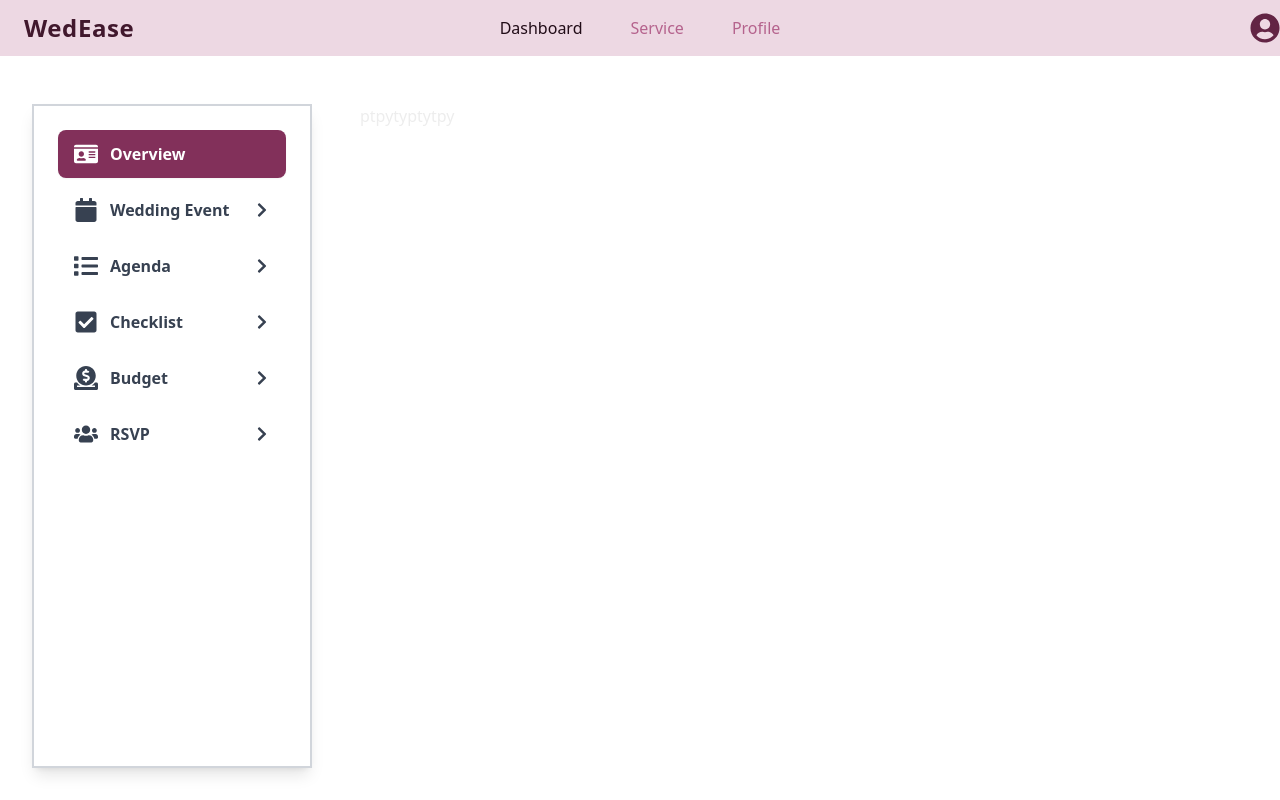
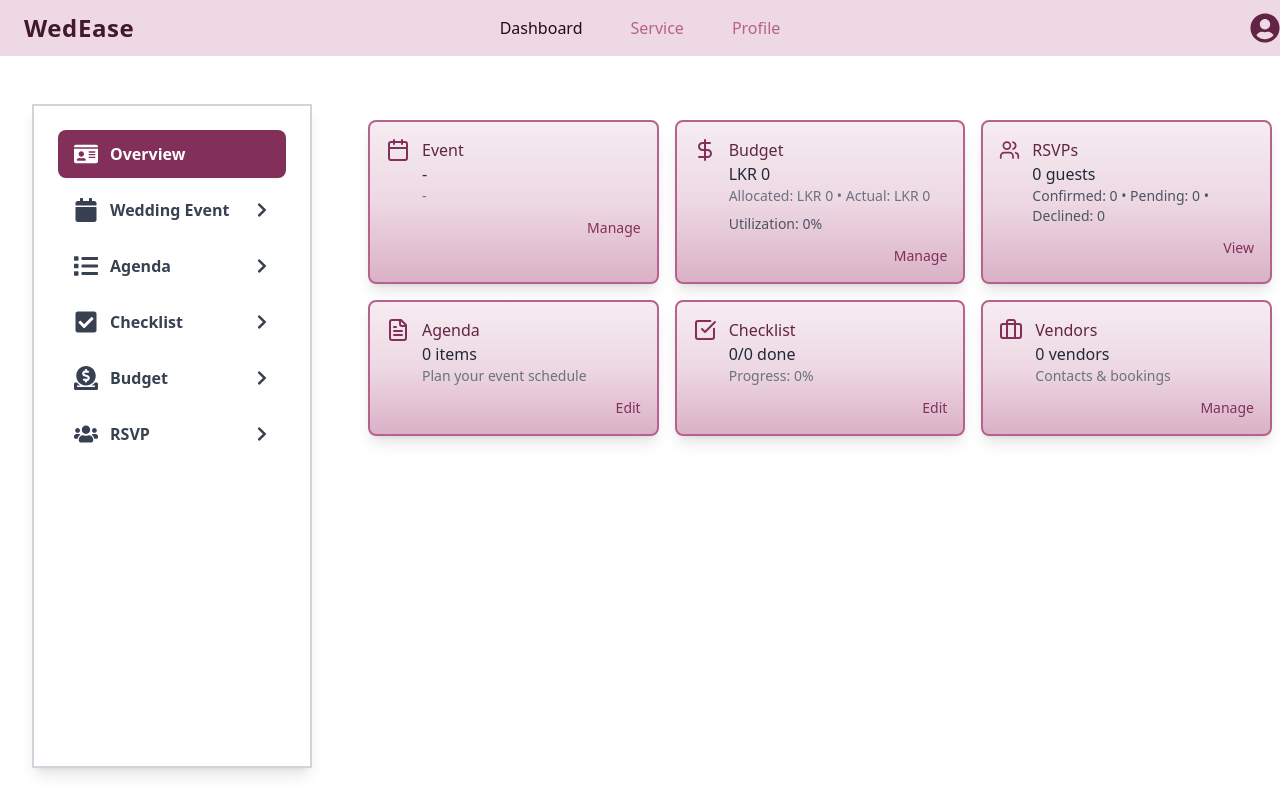
Before and after one commit to mandara-samanalee/WedEase_frontend, a Next.js app: page /customer/dashboard/overview in a window 1280 px wide. Built offline with nearby package versions, Linux system fonts and the light colour scheme.

Commit message:
complete overview

```diff
--- a/src/app/customer/dashboard/overview/page.tsx
+++ b/src/app/customer/dashboard/overview/page.tsx
@@ -1,9 +1,198 @@
+"use client";
+import React, { useEffect, useState } from "react";
+import Link from "next/link";
 import CustomerMainLayout from "@/components/CustomerLayout/CustomerMainLayout";
+import DefaultButton from "@/components/DefaultButton";
+import { FileText, Calendar, DollarSign, CheckSquare, Users, Briefcase } from "lucide-react";
 
-export default function CustomerDashboardPage() {
-    return (
-        <CustomerMainLayout>
-            <h1>ptpytyptytpy</h1>
-                </CustomerMainLayout>
-    );
+type Vendor = { id?: number; name?: string };
+type ChecklistItem = { id?: number; title?: string; done?: boolean };
+type AgendaItem = { id?: number; activity?: string };
+
+export default function DashboardOverviewPage() {
+  const [eventTitle, setEventTitle] = useState<string>("-");
+  const [eventDate, setEventDate] = useState<string>("-");
+  const [guestCount, setGuestCount] = useState<number>(0);
+  const [rsvpCounts, setRsvpCounts] = useState<Record<string, number>>({});
+  const [budgetTotal, setBudgetTotal] = useState<number>(0);
+  const [budgetAllocated, setBudgetAllocated] = useState<number>(0);
+  const [budgetActual, setBudgetActual] = useState<number>(0);
+  const [agendaCount, setAgendaCount] = useState<number>(0);
+  const [checklistDone, setChecklistDone] = useState<number>(0);
+  const [checklistTotal, setChecklistTotal] = useState<number>(0);
+  const [vendorsCount, setVendorsCount] = useState<number>(0);
+
+  useEffect(() => {
+    try {
+      // Event meta (try a few common keys)
+      const eventRaw = localStorage.getItem("wedeaseEvent") || localStorage.getItem("event") || localStorage.getItem("weddingEvent");
+      if (eventRaw) {
+        try {
+          const ev = JSON.parse(eventRaw);
+          setEventTitle(ev?.title || ev?.name || "-");
+          setEventDate(ev?.date || ev?.day || "-");
+        } catch {
+          // if it's a simple string
+          setEventTitle(eventRaw);
+        }
+      }
+    } catch {}
+
+    try {
+      // Guests / RSVPs
+      const raw = localStorage.getItem("wedeaseGuests");
+      const arr = raw ? JSON.parse(raw) : [];
+      if (Array.isArray(arr)) {
+        setGuestCount(arr.length);
+        const byStatus: Record<string, number> = {};
+        arr.forEach((g: any) => {
+          const s = (g?.status || "unknown").toString();
+          byStatus[s] = (byStatus[s] || 0) + 1;
+        });
+        setRsvpCounts(byStatus);
+      }
+    } catch {}
+
+    try {
+      // Budget
+      const total = Number(localStorage.getItem("weddingBudget") || 0) || 0;
+      setBudgetTotal(total);
+      const catsRaw = localStorage.getItem("weddingCategoriesV2");
+      const cats = catsRaw ? JSON.parse(catsRaw) : [];
+      if (Array.isArray(cats)) {
+        const allocated = cats.reduce((s: number, c: any) => s + (Number(c?.allocated) || 0), 0);
+        const actual = cats.reduce((s: number, c: any) => s + (Number(c?.actual) || 0), 0);
+        setBudgetAllocated(allocated);
+        setBudgetActual(actual);
+      }
+    } catch {}
+
+    try {
+      // Agenda (try common keys)
+      const aRaw = localStorage.getItem("weddingAgenda") || localStorage.getItem("wedeaseAgenda") || localStorage.getItem("agendaItems");
+      const agenda = aRaw ? JSON.parse(aRaw) : [];
+      setAgendaCount(Array.isArray(agenda) ? agenda.length : 0);
+    } catch {}
+
+    try {
+      // Checklist
+      const cRaw = localStorage.getItem("weddingChecklist") || localStorage.getItem("wedeaseChecklist") || localStorage.getItem("checklist");
+      const checklist = cRaw ? JSON.parse(cRaw) : [];
+      if (Array.isArray(checklist)) {
+        setChecklistTotal(checklist.length);
+        setChecklistDone(checklist.filter((it: ChecklistItem) => it?.done).length);
+      }
+    } catch {}
+
+    try {
+      // Vendors
+      const vRaw = localStorage.getItem("wedeaseVendors") || localStorage.getItem("vendors") || localStorage.getItem("weddingVendors");
+      const vendors = vRaw ? JSON.parse(vRaw) : [];
+      setVendorsCount(Array.isArray(vendors) ? vendors.length : 0);
+    } catch {}
+  }, []);
+
+  const checklistPct = checklistTotal ? Math.round((checklistDone / checklistTotal) * 100) : 0;
+  const budgetUtilPct = budgetTotal ? Math.round((budgetActual / budgetTotal) * 100) : 0;
+
+  return (
+    <CustomerMainLayout>
+      <div className="max-w-5xl pb-24 space-y-8 px-2 py-4">
+
+        <div className="grid grid-cols-1 sm:grid-cols-2 lg:grid-cols-3 gap-4">
+          <div className="rounded-lg border-2 border-purple-400 p-4 bg-gradient-to-b from-purple-50 via-purple-100 to-purple-200 shadow-lg">
+            <div className="flex items-start gap-3">
+              <Calendar className="text-purple-600" />
+              <div>
+                <div className="text-md text-purple-700">Event</div>
+                <div className="font-medium text-gray-800">{eventTitle || "-"}</div>
+                <div className="text-sm text-gray-500">{eventDate || "-"}</div>
+              </div>
+            </div>
+            <div className="mt-3 flex justify-end">
+              <Link href="/customer/dashboard/event/view" className="text-sm text-purple-600">Manage</Link>
+            </div>
+          </div>
+
+
+          <div className="rounded-lg border-2 border-purple-400 p-4 bg-gradient-to-b from-purple-50 via-purple-100 to-purple-200 shadow-lg">
+            <div className="flex items-start gap-3">
+              <DollarSign className="text-purple-600" />
+              <div>
+                <div className="text-md text-purple-700">Budget</div>
+                <div className="font-medium text-gray-800">LKR {budgetTotal.toLocaleString()}</div>
+                <div className="text-sm text-gray-500">Allocated: LKR {budgetAllocated.toLocaleString()} • Actual: LKR {budgetActual.toLocaleString()}</div>
+                <div className="mt-2 text-sm text-gray-600">Utilization: {budgetUtilPct}%</div>
+              </div>
+            </div>
+            <div className="mt-3 flex justify-end">
+              <Link href="/customer/dashboard/budget/allocation" className="text-sm text-purple-600">Manage</Link>
+            </div>
+          </div>
+
+
+          <div className="rounded-lg border-2 border-purple-400 p-4 bg-gradient-to-b from-purple-50 via-purple-100 to-purple-200 shadow-lg">
+            <div className="flex items-start gap-3">
+              <Users className="text-purple-600" />
+              <div>
+                <div className="text-md text-purple-700">RSVPs</div>
+                <div className="font-medium text-gray-800">{guestCount} guests</div>
+                <div className="text-sm text-gray-600">
+                  Confirmed: {rsvpCounts["confirmed"] || 0} • Pending: {rsvpCounts["pending"] || 0} • Declined: {rsvpCounts["declined"] || 0}
+                </div>
+              </div>
+            </div>
+            <div className="mt-3 flex justify-end">
+              <Link href="/customer/dashboard/rsvp/responses" className="text-sm text-purple-600">View</Link>
+            </div>
+          </div>
+
+
+          <div className="rounded-lg border-2 border-purple-400 p-4 bg-gradient-to-b from-purple-50 via-purple-100 to-purple-200 shadow-lg">
+            <div className="flex items-start gap-3">
+              <FileText className="text-purple-600" />
+              <div>
+                <div className="text-md text-purple-700">Agenda</div>
+                <div className="font-medium text-gray-800">{agendaCount} items</div>
+                <div className="text-sm text-gray-500">Plan your event schedule</div>
+              </div>
+            </div>
+            <div className="mt-3 flex justify-end">
+              <Link href="/customer/dashboard/agenda/create" className="text-sm text-purple-600">Edit</Link>
+            </div>
+          </div>
+
+
+          <div className="rounded-lg border-2 border-purple-400 p-4 bg-gradient-to-b from-purple-50 via-purple-100 to-purple-200 shadow-lg">
+            <div className="flex items-start gap-3">
+              <CheckSquare className="text-purple-600" />
+              <div>
+                <div className="text-md text-purple-700">Checklist</div>
+                <div className="font-medium text-gray-800">{checklistDone}/{checklistTotal} done</div>
+                <div className="text-sm text-gray-500">Progress: {checklistPct}%</div>
+              </div>
+            </div>
+            <div className="mt-3 flex justify-end">
+              <Link href="/customer/dashboard/checklist/create" className="text-sm text-purple-600">Edit</Link>
+            </div>
+          </div>
+
+
+          <div className="rounded-lg border-2 border-purple-400 p-4 bg-gradient-to-b from-purple-50 via-purple-100 to-purple-200 shadow-lg">
+            <div className="flex items-start gap-3">
+              <Briefcase className="text-purple-600" />
+              <div>
+                <div className="text-md text-purple-700">Vendors</div>
+                <div className="font-medium text-gray-800">{vendorsCount} vendors</div>
+                <div className="text-sm text-gray-500">Contacts & bookings</div>
+              </div>
+            </div>
+            <div className="mt-3 flex justify-end">
+              <Link href="/customer/dashboard/vendors/selection" className="text-sm text-purple-600">Manage</Link>
+            </div>
+          </div>
+        </div>
+      </div>
+    </CustomerMainLayout>
+  );
 }
--- a/src/app/customer/dashboard/rsvp/responses/page.tsx
+++ b/src/app/customer/dashboard/rsvp/responses/page.tsx
@@ -4,7 +4,7 @@ import CustomerMainLayout from '@/components/CustomerLayout/CustomerMainLayout';
 import { Guest } from '@/components/RSVP/GuestTypes';
 import { RSVPStats } from '@/components/RSVP/RSVPStats';
 import DefaultButton from '@/components/DefaultButton';
-import { FileText, Save, Download } from 'lucide-react';
+import { FileText, Download } from 'lucide-react';
 import jsPDF from 'jspdf';
 import autoTable from 'jspdf-autotable';
 
@@ -42,11 +42,16 @@ export default function RSVPResponsesPage() {
     URL.revokeObjectURL(url);
   }, [guests]);
 
+
   const exportPDF = () => {
     const doc = new jsPDF({ orientation: 'landscape' });
     doc.setFontSize(16);
+    // Title in purple #82305a
+    doc.setTextColor(130, 48, 90);
     doc.text('RSVP Responses', 14, 16);
     doc.setFontSize(10);
+    // black for non-heading text
+    doc.setTextColor(0, 0, 0);
     doc.text(`Total Guests: ${guests.length}`, 14, 23);
     const statuses = ['confirmed','pending','invited','declined'];
     let y = 30;
@@ -65,17 +70,15 @@ export default function RSVPResponsesPage() {
           g.notes || '—'
         ]),
         styles: { fontSize: 8 },
-        theme: 'grid'
+        theme: 'grid',
+        headStyles: { fillColor: [130, 48, 90], textColor: 255 } // purple header background with white text
       });
-      // @ts-expect-error
+      // @ts-expect-error: lastAutoTable is a property added by jspdf-autotable plugin
       y = doc.lastAutoTable.finalY + 6;
     });
     doc.save('rsvp-responses.pdf');
   };
 
-  const handleSave = () => {
-    localStorage.setItem('wedeaseGuests', JSON.stringify(guests));
-  };
 
   return (
     <CustomerMainLayout>
```
